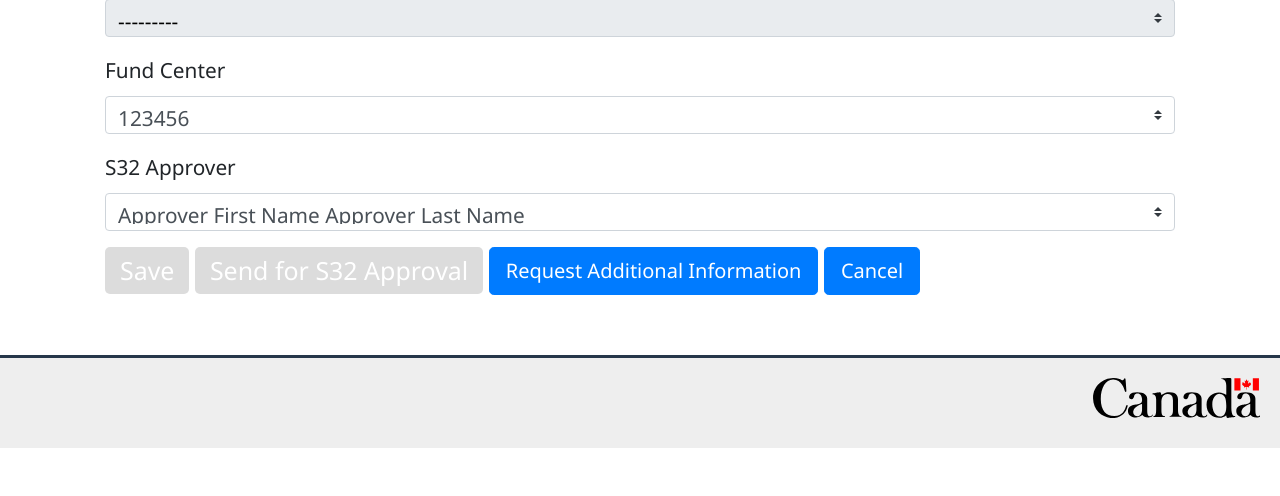
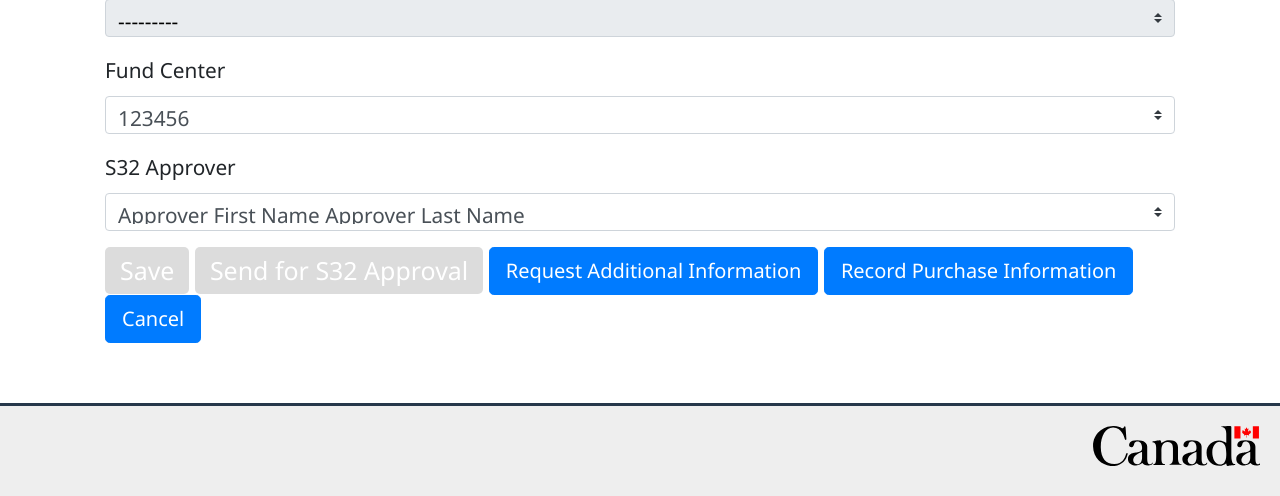
Before and after one commit to cds-snc/saas-procurement, a Django app: page /internal_ops/view/1/ in a window 1280 px wide. Shown: the part 1355-1851 px from the top of the page. Before the commit the page ends 1803 px from the top, so only its background shows below. Run offline with Django 4.2, Linux system fonts and the light colour scheme; data comes from the database, SQL or seed files in the repository; tables that the repository leaves empty hold one stand-in row (values such as "Sample post"); some libraries are stand-ins or nearby versions.

Commit message:
Entering purchase information for a request

```diff
--- a/saas_app/internal_ops/forms.py
+++ b/saas_app/internal_ops/forms.py
@@ -76,7 +76,6 @@ class ViewS32RequestForm(ModelForm):
                 css_class="btn btn-primary btn-lg",
             ),
             Submit("send_for_s32_approval", "Send for S32 Approval"),
-            # place holder for now
             Button(
                 "request_info",
                 "Request Additional Information",
@@ -84,6 +83,15 @@ class ViewS32RequestForm(ModelForm):
                 css_class="btn btn-primary btn-lg",
                 data_toggle="modal",
                 data_target="#request_info_modal",
+                data_dismiss="modal",
+            ),
+            Button(
+                "purchase",
+                "Record Purchase Information",
+                css_id="submit",
+                css_class="btn btn-primary btn-lg",
+                data_toggle="modal",
+                data_target="#purchase_modal",
                 data_dismiss="modal",
             ),
             # Submit(
--- a/saas_app/internal_ops/urls.py
+++ b/saas_app/internal_ops/urls.py
@@ -7,4 +7,6 @@ urlpatterns = [
     path("view/", views.view_all_requests, name="view_all_requests"),
     path("view/<int:pk>/", views.view_request, name="view_request"),
     path("view/<int:pk>/send_mail", views.send_email, name="send_email"),
+    path("view/<int:pk>/purchase", views.purchase, name="purchase"),
+
 ]
--- a/saas_app/internal_ops/views.py
+++ b/saas_app/internal_ops/views.py
@@ -212,6 +212,9 @@ def send_email(request, pk):
     form = ViewS32RequestForm(instance=saas_object)
     if request.method == "POST":
         try:
+            # Record the date that we requested information for
+            saas_object.date_info_requested = timezone.now()
+            saas_object.save()
             # send an email to the requestor
             info_requested = request.POST.get("info_requested")
             send_requestor_email_more_info(
@@ -228,3 +231,21 @@ def send_email(request, pk):
                 "There was an error sending the notification email to the requestor.",
             )
     return render(request, "internal_ops/view_request.html", {"form": form})
+
+def purchase(request, pk):
+    saas_object = SaasRequest.objects.get(pk=pk)
+    form = ViewS32RequestForm(instance=saas_object)
+    if request.method == "POST":
+        try:
+            saas_object.purchase_date = request.POST.get("purchase-date")
+            saas_object.purchase_method = request.POST.get("purchase-method")
+            saas_object.purchase_amount = request.POST.get("purchase-amount")
+            saas_object.confirmation_number = request.POST.get("confirmation-number")
+            saas_object.purchase_notes = request.POST.get("purchase-notes")
+            saas_object.purcased = True
+            saas_object.save()
+            messages.success(request, "We have successfully recorded the purchase information")
+        except Exception as e:
+            print(e)
+            messages.error(request, "There was an error recording the purchase information")
+    return render(request, "internal_ops/view_request.html", {"form": form})
--- a/saas_app/submit_request/models.py
+++ b/saas_app/submit_request/models.py
@@ -44,6 +44,11 @@ class SaasRequest(models.Model):
         FundCenter, on_delete=models.CASCADE, null=True, blank=True
     )
     status = models.CharField(max_length=100, null=True, blank=True)
+    date_info_requested = models.DateTimeField(null=True, blank=True)
+    purchse_amount = models.FloatField(null=True, blank=True)
+    purchase_method = models.CharField(max_length=100, null=True, blank=True)
+    confirmation_number = models.CharField(max_length=100, null=True, blank=True)
+    purchase_notes = models.CharField(max_length=500, null=True, blank=True)
 
     # return the string representation of the model
     def __str__(self):
--- a/saas_app/templates/internal_ops/view_request.html
+++ b/saas_app/templates/internal_ops/view_request.html
@@ -41,6 +41,49 @@
   </div>
 </div>
 
+
+<div class="modal fade" id="purchase_modal" tabindex="-1" role="dialog" aria-labelledby="exampleModalLabel" aria-hidden="true">
+  <div class="modal-dialog" role="document">
+    <div class="modal-content">
+      <div class="modal-header">
+        <h5 class="modal-title" id="exampleModalLabel">Record Purchase Information</h5>
+        <button type="button" class="close" data-dismiss="modal" aria-label="Close">
+          <span aria-hidden="true">&times;</span>
+        </button>
+      </div>
+      <div class="modal-body">
+        <form action="purchase" method="POST" novalidate>
+         {% csrf_token %}
+          <div class="form-group">
+            <label for="recipient-name" class="col-form-label">Purchase Date:</label>
+            <input type="date" class="form-control" name="purchase-date" id="purchase-date">
+          </div>
+          <div class="form-group">
+            <label for="recipient-name" class="col-form-label">Purchase Amount:</label>
+            <input type="number" min="1" step="any" class="form-control" name="purchase-amount" id="purchase-amount">
+          </div>
+          <div class="form-group">
+            <label for="recipient-name" class="col-form-label">Purchase Method:</label>
+            <input type="text" class="form-control" name="purchase-method" id="purchase-method">
+          </div>
+          <div class="form-group">
+            <label for="recipient-name" class="col-form-label">Confirmation Number:</label>
+            <input type="text" class="form-control" name="confirmation-number" id="confirmation-number">
+          </div>
+          <div class="form-group">
+            <label for="message-text" class="col-form-label">Purchase Notes:</label>
+            <textarea class="form-control" name="purchase-notes" id="purchase-notes"></textarea>
+          </div>
+           <div class="modal-footer">
+            <button type="button" class="btn btn-secondary" data-dismiss="modal">Close</button>
+            <button type="submit" class="btn btn-primary" name="submit" Value="Submit">Save</button>
+          </div>
+        </form>
+      </div>
+
+    </div>
+  </div>
+</div>
 <script>
   $('#request_info_modal').on('show.bs.modal', function (event) {
     var button = $(event.relatedTarget) // Button that triggered the modal
@@ -50,5 +93,14 @@
     modal.find('.modal-title').text('New message to requestor')
     modal.find('.modal-body input').val(recipient)
   })
+
+  $('#purchase_modal').on('show.bs.modal', function (event) {
+    var button = $(event.relatedTarget) // Button that triggered the modal
+    //var recipient = "SAAS requestor"
+    // Update the modal's content. We'll use jQuery here, but you could use a data binding library or other methods instead.
+    var modal = $(this)
+    //modal.find('.modal-title').text('New message to requestor')
+    //modal.find('.modal-body input').val(recipient)
+  })
   </script>
 {% endblock %}
```
Also changed, not shown: saas_app/submit_request/admin.py (+24 -0 lines), saas_app/submit_request/migrations/0016_saasrequest_confirmation_number_and_more.py (added), saas_app/submit_request/migrations/0017_saasrequest_purchase_notes.py (added).
